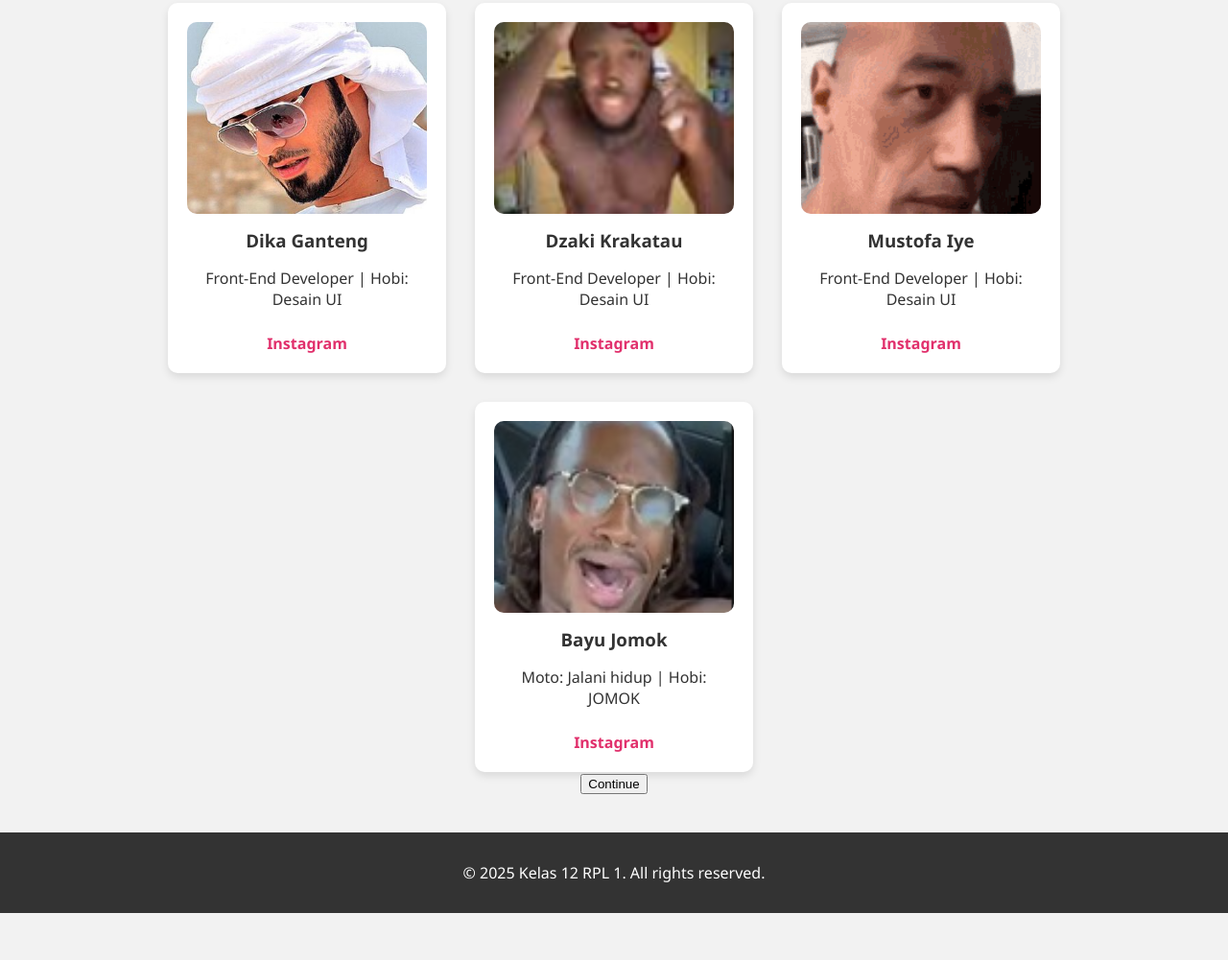
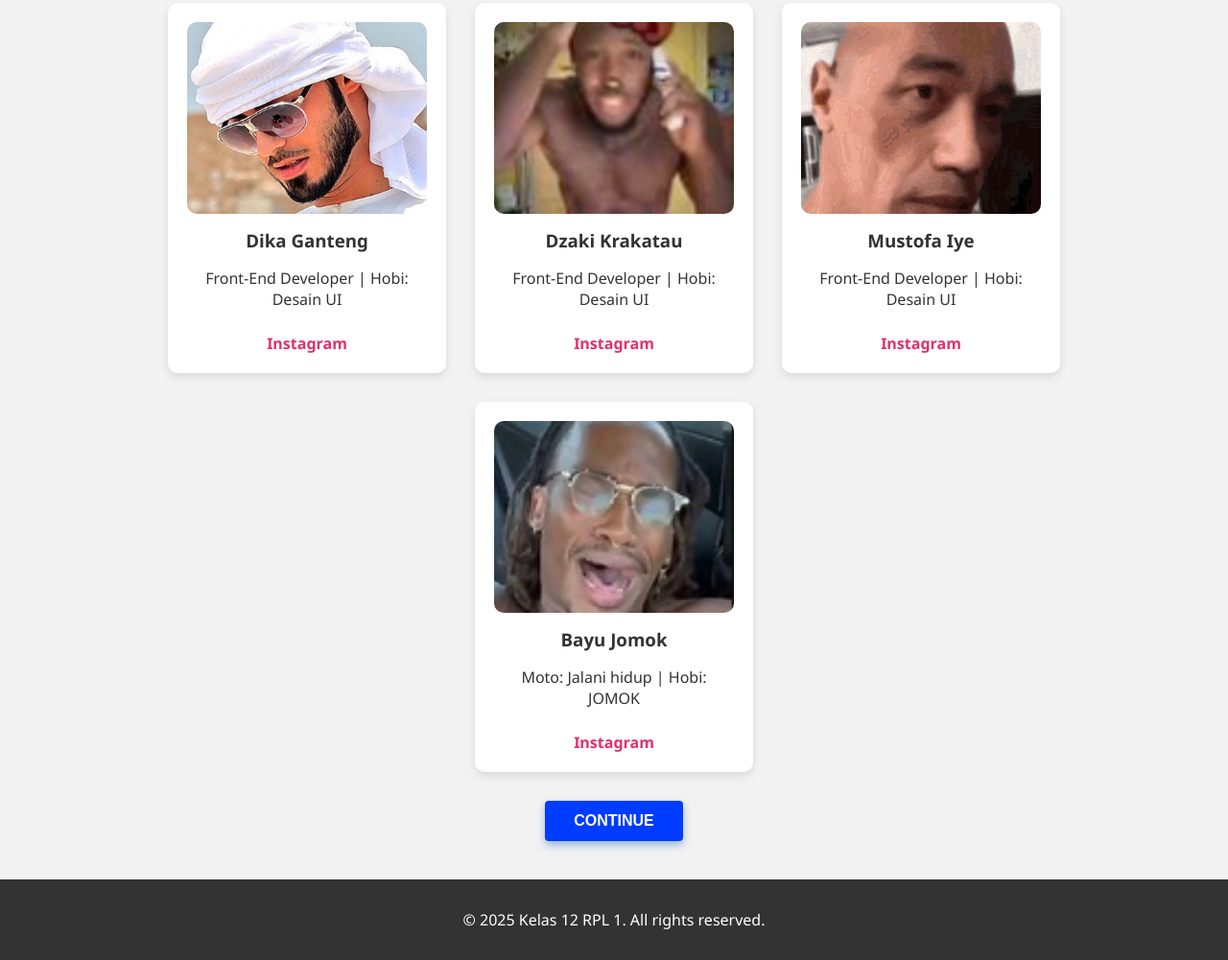
Before and after one commit to SupermancyGreyrat/Mandiri, a plain HTML site: page index.html in a window 1280 px wide. Shown: the part 710-1711 px from the top of the page at 96% size. Before the commit the page ends 1662 px from the top, so only its background shows below. Drawn offline with Linux system fonts and the light colour scheme.

Commit message:
Update style.css

```diff
--- a/style.css
+++ b/style.css
@@ -65,3 +65,27 @@ body {
   a.ig-link:hover {
     text-decoration: underline;
   }
+
+ .continue-container {
+      text-align: center;
+      margin-top: 30px;
+    }
+    .btn-continue {
+      background-color: #003cff;
+      color: white;
+      border: none;
+      border-radius: 4px;
+      padding: 12px 30px;
+      font-size: 1rem;
+      font-weight: bold;
+      text-transform: uppercase;
+      cursor: pointer;
+      box-shadow: 0 4px 8px rgba(0,91,187,0.4);
+      transition: background-color 0.3s ease, box-shadow 0.3s ease;
+    }
+    .btn-continue:hover,
+    .btn-continue:focus {
+      background-color: #003d7a;
+      box-shadow: 0 6px 15px rgba(0,61,122,0.6);
+      outline: none;
+    }
```
